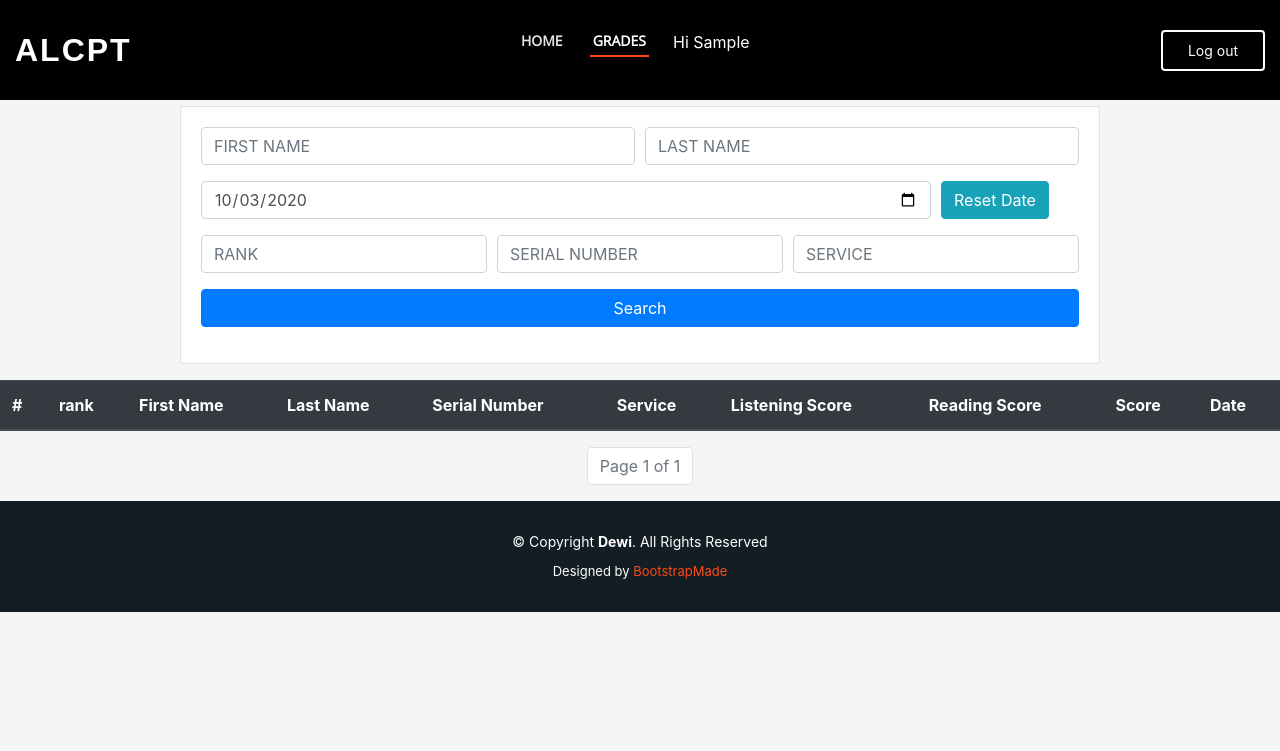
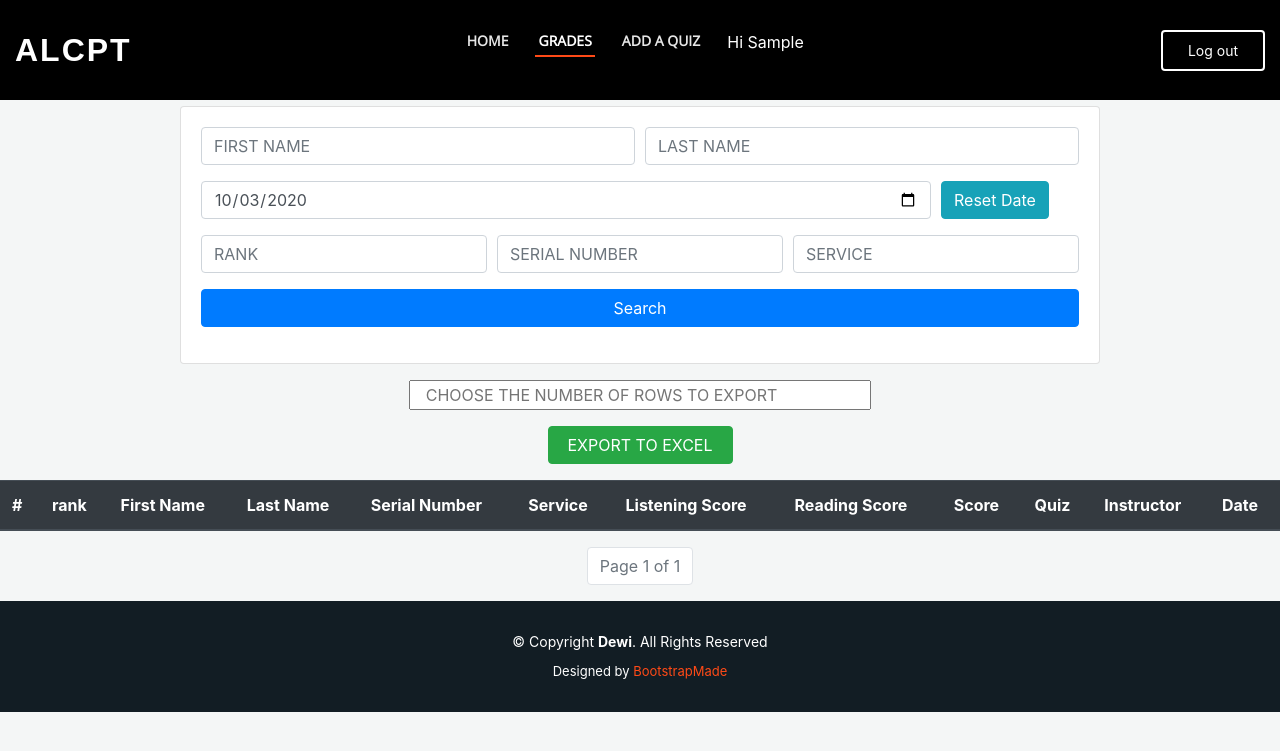
Before and after one commit to escaper01/QuizMaker, a Django app: page /grades in a window 1280 px wide. Shown: the top 751 px of the page. Run offline with Django 3.2, Linux system fonts and the light colour scheme; the visitor is signed in with stand-in values (Sample User, id 1); data that the repository does not hold is empty; some libraries are stand-ins or nearby versions.

Commit message:
add order num for questions prevent user from leaving quiz page export to excel remove leave site promt

```diff
--- a/quiz/admin.py
+++ b/quiz/admin.py
@@ -3,7 +3,7 @@ from quiz.models import *
 
 # Register your models here.
 class QuestionAdmin(admin.ModelAdmin):
-    list_display = ('quiz','question','choice1','choice2','choice3','choice4','answer')
+    list_display = ('id','order_num','quiz','question','choice1','choice2','choice3','choice4','answer')
 
 class QuestionInline(admin.StackedInline):
     model = Question
@@ -16,7 +16,7 @@ class quizAdmin(admin.ModelAdmin):
     ]
 
     inlines = [QuestionInline]
-    list_display = ('title', 'audio', 'created',)
+    list_display = ('id','title', 'audio', 'created',)
     search_fields = ('title', )
 
 
--- a/quiz/models.py
+++ b/quiz/models.py
@@ -22,8 +22,8 @@ class Quiz(models.Model):
     def __str__(self):
         return self.title
 
-
 class Question(models.Model):
+    order_num = models.IntegerField()
     quiz = models.ForeignKey(Quiz,on_delete=models.CASCADE)
     question = models.TextField()
     answer = models.CharField(max_length=1,choices=([('a','a'),('b','b'),('c','c'),('d','d'),]))
--- a/quiz/urls.py
+++ b/quiz/urls.py
@@ -7,4 +7,7 @@ urlpatterns = [
     path('start_quiz/<str:test_name>',views.start_quiz, name='start_quiz'),
     path('end_quiz',views.end_quiz, name='end_quiz'),
     path('grades',views.grades, name='grades'),
+    path('add_quiz',views.add_quiz, name='add_quiz'),
+    path('add_question_quiz/<int:quiz_id>',views.add_question_quiz, name='add_question_quiz'),
+    path('export',views.export_data, name='export_data'),
 ]
--- a/quiz/views.py
+++ b/quiz/views.py
@@ -6,12 +6,56 @@ from django.shortcuts import redirect
 from django.urls import reverse
 from django.contrib.auth.decorators import login_required
 from django.core.paginator import Paginator
+from django.http import HttpResponse
 from dateutil import parser
 from datetime import datetime
+import xlwt
 
-NUM_OF_POSTS = 10
+
+num_of_students = 20
 
 # Create your views here.
+
+
+def export_data(request):
+    # EXPORTING EXCEL SPREED SHEET
+
+    if request.POST.get('num_row') is not '':
+            num_slicer = int(request.POST.get('num_row'))
+    else:
+        num_slicer = num_of_students
+
+    myQuery = Student.objects.all().order_by('-date')[:num_slicer]
+
+    if 'excel' in request.POST:
+        response = HttpResponse(content_type='application/ms-excel')
+        response['Content-Disposition'] = 'attachement; filename = Results'+str(datetime.now())+'.xls'
+        wb = xlwt.Workbook(encoding='utf-8')
+        ws = wb.add_sheet('Results')
+        row_num = 0
+        font_style = xlwt.XFStyle()
+        font_style.font.bold = True
+        columns = ['rank','first_name','last_name','serial_number',
+                    'service','listening_score','reading_score','score',
+                    'quiz','instructor','date']
+
+        for col_num in range(len(columns)):
+            ws.write(row_num,col_num,columns[col_num],font_style)
+
+        font_style = xlwt.XFStyle()
+
+        rows = myQuery.values_list('rank','first_name','last_name','serial_number',
+                    'service','listening_score','reading_score','score',
+                    'quiz','instructor','date')
+
+        for row in rows:
+            row_num += 1
+
+            for col_num in range(len(row)):
+                ws.write(row_num,col_num,str(row[col_num]),font_style)
+
+        wb.save(response)
+        return response
 
 def index(request):
     return render(request,'quiz/index.html')
@@ -24,9 +68,7 @@ def start_quiz(request,test_name):
     #last index of the part I minus one
     index_target = 2
     middle_question_id = first_question_id + index_target
-    print('quiz started')
     if request.POST:
-        print(request.POST)
         readingScore = 0
         listeningScore = 0
         for elem in questions.values():
@@ -59,6 +101,7 @@ def start_quiz(request,test_name):
     return render(request,'quiz/start_quiz.html',dataQuiz)
 
 def end_quiz(request):
+    request.session.clear()
     return render(request,'quiz/end_quiz.html')
 
 def fill_info(request):
@@ -106,7 +149,7 @@ def grades(request):
                                             serial_number__icontains=serial_number,
                                             service__icontains=service).order_by('-date')
 
-    paginator = Paginator(students_ls, NUM_OF_POSTS)  # Show NUM_OF_PAGES posts per page
+    paginator = Paginator(students_ls, num_of_students)  # Show NUM_OF_PAGES posts per page
     page = request.GET.get('page')
 
     students = paginator.get_page(page)
@@ -115,3 +158,25 @@ def grades(request):
         'students':students
     }
     return render(request,'quiz/grades.html',context)
+
+@login_required(login_url='login')
+def add_quiz(request):
+    if request.POST:
+        q = Quiz(title=request.POST.get('title'),audio=request.POST.get('audio'))
+        q.save()
+    return render(request,'quiz/add_quiz.html')
+
+
+@login_required(login_url='login')
+def add_question_quiz(request,quiz_id):
+    quiz = Quiz.objects.filter(id=quiz_id)
+    if request.POST:
+        question = request.POST.get('question')
+        answer = request.POST.get('answer')
+        choice1 = request.POST.get('choice1')
+        choice2 = request.POST.get('choice2')
+        choice3 = request.POST.get('choice3')
+        choice4 = request.POST.get('choice4')
+        q = question(quiz=quiz,question=question, answer=answer, choice1=choice1, choice2=choice2, choice3=choice3, choice4=choice4)
+        q.save()
+    return render(request,'quiz/add_question_quiz.html')
--- a/templates/base.html
+++ b/templates/base.html
@@ -39,11 +39,13 @@
 
           <nav class="nav-menu d-none d-lg-block">
             <ul>
+              <!---if home page don t show it-->
               {% if '/' != request.path %}
               <li {% if '/' == request.path %}class="active" {% endif %}><a href="{% url 'index' %}">Home</a></li>
               {% endif %}
               {% if request.user.is_authenticated %}
               <li {% if 'grades' in request.path %}class="active" {% endif %}><a href="{% url 'grades' %}">Grades</a></li>
+              <li {% if 'add_quiz' in request.path %}class="active" {% endif %}><a href="{% url 'add_quiz' %}">Add a Quiz</a></li>
               {% endif %}
               <li>
                 {% if request.user.is_authenticated %}
--- a/templates/quiz/grades.html
+++ b/templates/quiz/grades.html
@@ -2,6 +2,7 @@
 {% block title%}
 grades
 {% endblock %}
+
 
 
 {% block content %}
@@ -51,7 +52,20 @@ grades
 </div>
 </div>
 
+<div class="container">
+          <form action="{% url 'export_data' %}" method="POST" style="text-align: center;">
+            {% csrf_token %}
+            <div class="form-group">
+              <input type="number" class="col-5" name="num_row" placeholder="CHOOSE THE NUMBER OF ROWS TO EXPORT">
+            </div>
+            <div class="form-group">
+              <button class="btn btn-success col-2" name="excel">EXPORT TO EXCEL</button>
+            </div>
 
+          </form>
+</div>
+
+</div>
 <table class="table">
     <thead class="thead-dark">
       <tr>
@@ -64,6 +78,8 @@ grades
         <th scope="col">Listening Score</th>
         <th scope="col">Reading Score</th>
         <th scope="col">Score</th>
+        <th scope="col">Quiz</th>
+        <th scope="col">Instructor</th>
         <th scope="col">Date</th>
       </tr>
     </thead>
@@ -79,6 +95,8 @@ grades
         <td>{{student.listening_score}}</td>
         <td>{{student.reading_score}}</td>
         <td>{{student.score}}</td>
+        <td>{{student.quiz}}</td>
+        <td>{{student.instructor}}</td>
         <td>{{student.date}}</td>
       </tr>
         {% endfor %}
--- a/templates/quiz/start_quiz.html
+++ b/templates/quiz/start_quiz.html
@@ -40,7 +40,7 @@
 
 
 
-        <form method="POST" id="myform" action="">
+        <form method="POST" id="myform" action="" autocomplete="off">
         {% csrf_token %}
         {% for question in questions %}
         <div >
```
Also changed, not shown: templates/quiz/add_quiz.html (added, +55 -0 lines), templates/quiz/end_quiz.html (+3 -5 lines), quiz/migrations/0001_initial.py, quiz/migrations/0002_auto_20200924_0518.py (deleted), quiz/migrations/0003_auto_20200930_2125.py (deleted), quiz/migrations/0004_student_rank.py (deleted), quiz/migrations/0005_auto_20201001_1013.py (deleted), quiz/migrations/0006_remove_teacher_user.py (deleted), quiz/migrations/0007_teacher_user.py (deleted).
